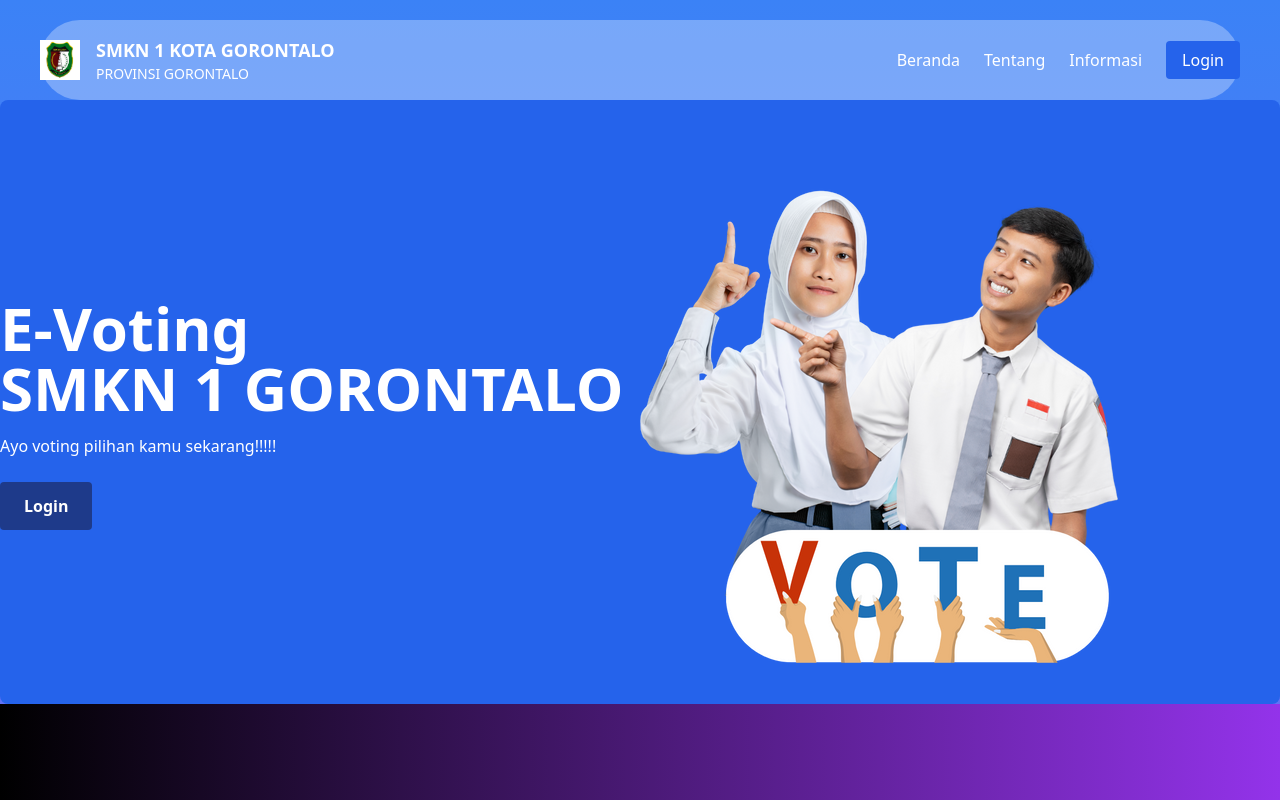
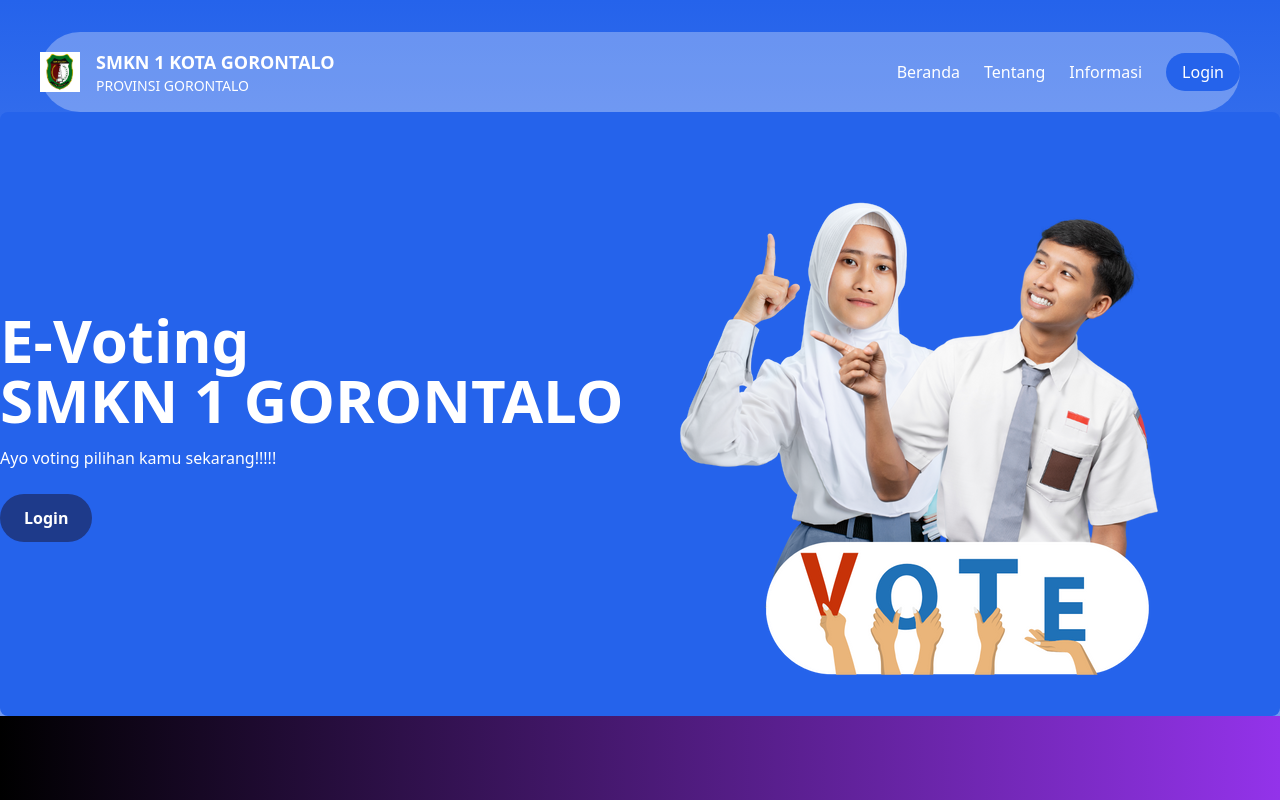
Before and after one commit to 4lifbima/tailwind-ppdb, a website: page public/index.html in a window 1280 px wide. Shown: the top 800 px of the page. Drawn offline with Linux system fonts and the light colour scheme.

Commit message:
navbar update

```diff
--- a/public/index.html
+++ b/public/index.html
@@ -14,11 +14,11 @@
     display: block;
   }
 </style>
-<body class="bg-gradient-to-b from-blue-500 to-purple-500 text-white">
+<body class="bg-gradient-to-b from-blue-600 text-white">
 
   <!-- Navbar -->
-  <header class="bg-white bg-opacity-30 py-4 rounded-full mt-5 mr-10 ml-10">
-    <div class="container mx-auto flex justify-between items-center">
+  <header class="bg-white bg-opacity-30 border-collapse py-4 rounded-full mt-8 mr-10 ml-10">
+    <div class="container mx-auto flex justify-between items-center ">
       <div class="flex items-center space-x-4">
         <img src="img/favicon.png" alt="Icon Sekolah" class="w-10 h-10">
         <div>
@@ -40,7 +40,7 @@
           <li><a href="#" class="hover:text-gray-300">Beranda</a></li>
           <li><a href="#tentang" class="hover:text-gray-300">Tentang</a></li>
           <li><a href="#informasi" class="hover:text-gray-300">Informasi</a></li>
-          <li><a href="#login" class="hover:bg-gray-700 bg-blue-600 px-4 py-2 rounded">Login</a></li>
+          <li><a href="#login" class="hover:bg-gray-700 bg-blue-600 px-4 py-2 rounded-full">Login</a></li>
         </ul>
       </nav>
     </div>
@@ -63,11 +63,11 @@
         <div class="text-left lg:w-1/2">
           <h2 class="text-6xl font-bold">E-Voting <br> SMKN 1 GORONTALO</h2>
           <p class="mt-4">Ayo voting pilihan kamu sekarang!!!!!</p>
-          <a href="#login" class="mt-6 inline-block bg-blue-900 px-6 py-3 rounded font-semibold text-white">Login</a>
+          <a href="#login" class="mt-6 inline-block hover:bg-red-600 bg-blue-900 px-6 py-3 rounded-full font-semibold text-white">Login</a>
         </div>
         <!-- Gambar di bagian kanan -->
         <div class="mt-8 lg:mt-0 lg:w-1/2">
-          <img src="img/PPDB.png" alt="E-Voting" class="w-70 h-auto">
+          <img src="img/PPDB.png" alt="E-Voting" class="w-70 h-auto ml-10">
         </div>
       </div>
     </section>
```
Also changed, not shown: public/css/output.css.
